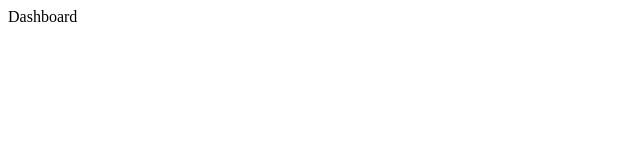
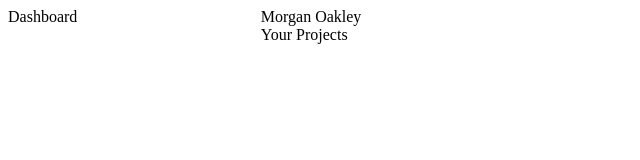
Before and after one commit to meadDashSolomon/Admin-Dash, a plain HTML site: page index.html in a window 1280 px wide. Shown: the whole page, without its empty margins (0-640 px from the left). Drawn offline with Linux system fonts and the light colour scheme.

Commit message:
Applied Grid to set basic layout

```diff
--- a/index.html
+++ b/index.html
@@ -8,14 +8,14 @@
     <link rel="stylesheet" href="./styles.css" />
   </head>
   <body>
-    <header></header>
+    <header>Morgan Oakley</header>
     <div class="sidebar">
-      <div class="sideHeader">Dashboard</div>
-      <div class="sideDirectory"></div>
-      <div class="sideSupport"></div>
+      <div class="dash">Dashboard</div>
+      <div class="nav"></div>
+      <div class="help"></div>
     </div>
     <div class="content">
-      <div class="projects"></div>
+      <div class="projects">Your Projects</div>
       <div class="announceTrend"></div>
     </div>
   </body>
--- a/styles.css
+++ b/styles.css
@@ -0,0 +1,16 @@
+body {
+  display: grid;
+  grid-template: 1fr 5fr / 1fr 4fr;
+}
+
+.dash {
+  grid-area: 1 / 1 / 3 / 2;
+}
+
+header {
+  grid-area: 1 / 2 / 2 / 3;
+}
+
+.content {
+  grid-area: 2 / 2 / 3 / 3;
+}
```
